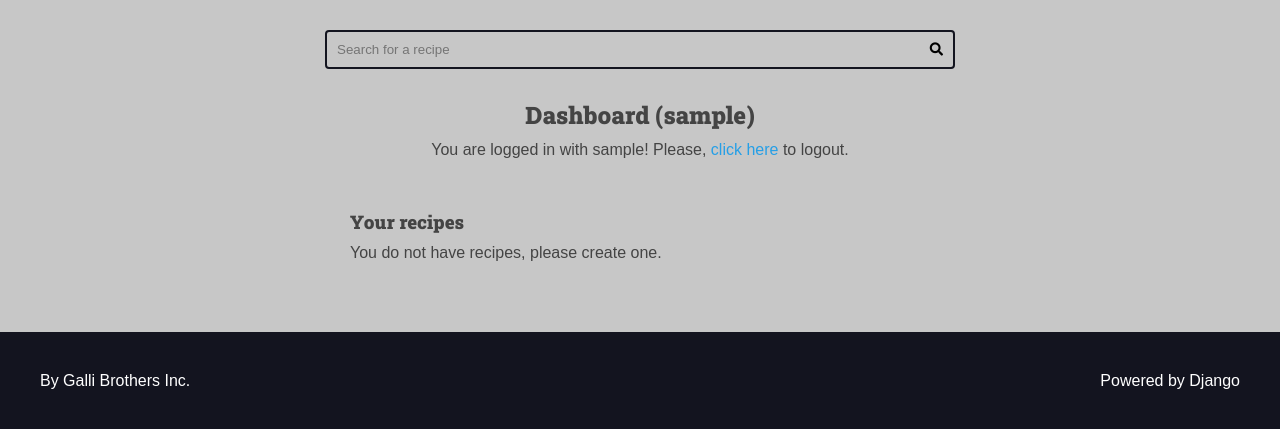
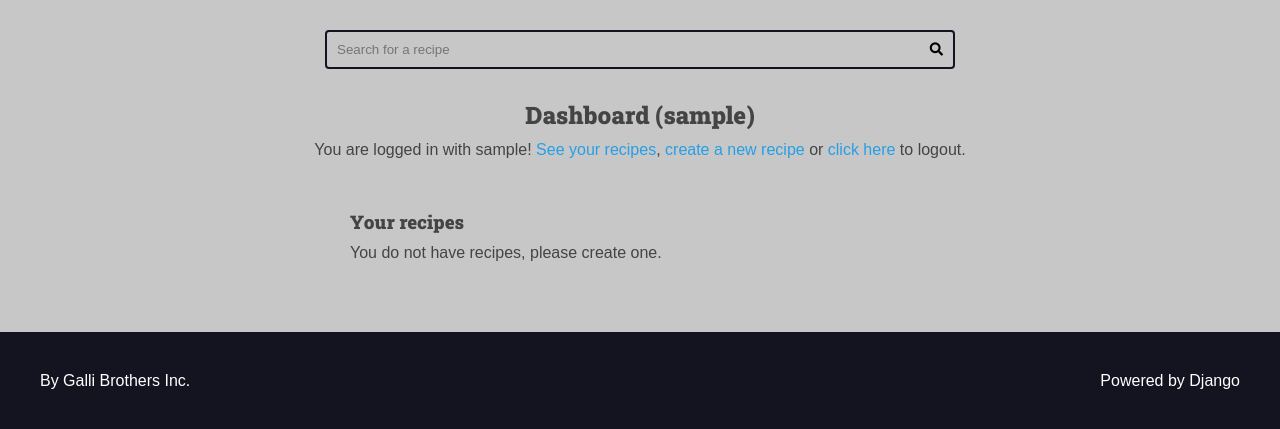
Before and after one commit to MarceloGalliDev/django-project-01, a Django app: page /authors/dashboard/ in a window 1280 px wide. Shown: the part 113-542 px from the top of the page. Run offline with Django 4.2, Linux system fonts and the light colour scheme; the visitor is signed in with stand-in values (Sample User, id 1); data that the repository does not hold is empty.

Commit message:
criando dashboard admin

```diff
--- a/authors/templates/authors/pages/dashboard_recipe.html
+++ b/authors/templates/authors/pages/dashboard_recipe.html
@@ -10,7 +10,7 @@
     {% include 'global/partials/messages.html' %}
     {% include 'authors/partials/login_message.html' %}
 
-    <div class="authors-dashboard-container">
+    <div class="left">
       {% include 'global/partials/form.html' %}
     </div>
   </div>
--- a/authors/templates/authors/partials/login_message.html
+++ b/authors/templates/authors/partials/login_message.html
@@ -1,7 +1,8 @@
 {% if request.user.is_authenticated %}
     <div class="login-message">
         You are logged in with {{ request.user.username }}!
-        Please,
+        <a href="{% url "authors:dashboard" %}">See your recipes</a>,
+        <a href="{% url "authors:dashboard_recipe_new" %}">create a new recipe</a> or
         <form class="inline-form" action="{% url "authors:logout" %}" method="POST">
             {% csrf_token %}
             <input type="hidden" name="username" value="{{ request.user.username }}">
--- a/authors/urls.py
+++ b/authors/urls.py
@@ -14,6 +14,11 @@ urlpatterns = [
     path('logout/', views.logout_view, name='logout'),
     path('dashboard/', views.dashboard, name='dashboard'),
     path(
+        'dashboard/recipe/new/',
+        views.dashboard_recipe_new,
+        name='dashboard_recipe_new'
+    ),
+    path(
         'dashboard/recipe/<int:id>/edit/',
         views.dashboard_recipe_edit,
         name='dashboard_recipe_edit'
--- a/authors/views.py
+++ b/authors/views.py
@@ -138,16 +138,62 @@ def dashboard_recipe_edit(request, id):
     # necessario inserir um POST
     # esse form está atrelado a um instancia de recipe
     # quando o usuario salvar o form ele vai salvar no instance
+    # quando temos arquivos no nosso form é necessario manipula-los
     form = AuthorRecipeForm(
-        request.POST or None,
+        data=request.POST or None,
+        files=request.FILES or None,
         instance=recipe
     )
+
+    if form.is_valid():
+        # agora o form é valido e eu posso tentar salvar
+        # aqui estamos fazendo um salve fake
+        # estamos salvando os dados no recipe
+        recipe = form.save(commit=False)
+
+        # confirmando que o author é dono do recipe
+        recipe.author = request.user
+        # nunca vai ser possivel enviar HTML
+        recipe.preparation_steps_is_html = False
+        # verificar se foi publicado
+        recipe.is_published = False
+
+        recipe.save()
+        messages.success(request, 'Sua receita foi salva com sucesso!')
+        return redirect(reverse('authors:dashboard_recipe_edit', args=(id,)))
 
     return render(
         request,
         'authors/pages/dashboard_recipe.html',
         context={
             'form': form,
+        }
+    )
+
+
+@login_required(login_url='authors:login', redirect_field_name='next')
+def dashboard_recipe_new(request):
+    form = AuthorRecipeForm(
+        data=request.POST or None,
+        files=request.FILES or None,
+    )
+
+    if form.is_valid():
+        recipe = form.save(commit=False)
+        recipe.author = request.user
+        recipe.preparation_steps_is_html = False
+        recipe.is_published = False
+
+        recipe.save()
+        messages.success(request, 'Salvo com sucesso')
+        return redirect(reverse('authors:dashboard_recipe_edit', args=(id,)))
+
+    return render(
+        request,
+        'authors/pages/dashboard_recipe.html',
+        context={
+            'form': form,
+            'form_action': reverse('authors:dashboard_recipe_new')
         }
     )
 
--- a/base_static/global/css/styles.css
+++ b/base_static/global/css/styles.css
@@ -61,6 +61,16 @@ body {
 
 h1, h2, h3, h4, h5, h6 {
     font-family: var(--font-headings);
+}
+
+/* tamanho maximo do campo pai, usando o max-width */
+img {
+    max-width: 100%;
+}
+
+a {
+    color: var(--color-primary);
+    text-decoration: none;
 }
 
 .container {
@@ -361,6 +371,10 @@ h1, h2, h3, h4, h5, h6 {
     text-align: center;
 }
 
+.left {
+    text-align: left;
+}
+
 .m-x {
     margin: 0 var(--spacing-gutter-medium);
 }
@@ -423,6 +437,8 @@ h1, h2, h3, h4, h5, h6 {
     color: var(--color-error-dark);
 }
 
+.form-content textarea,
+.form-content select,
 .form-content input {
     width: 100%;
     padding: 1rem;
@@ -443,6 +459,10 @@ h1, h2, h3, h4, h5, h6 {
     color: var(--color-white);
 }
 
+.span-2 {
+    grid-column: span 2;
+}
+
 @media (max-width: 600px) {
     .main-content-list,
     .form-content-grid {
```
Also changed, not shown: authors/forms/recipe_form.py (+30 -0 lines), base_templates/global/partials/form.html (+12 -2 lines), media/recipes/covers/2023/09/17/marcelo2.png (added), media/recipes/covers/2023/09/17/marcelo2_LfHg1Gr.png (added), media/recipes/covers/2023/09/17/marcelo2_zXCmqz9.png (added).
